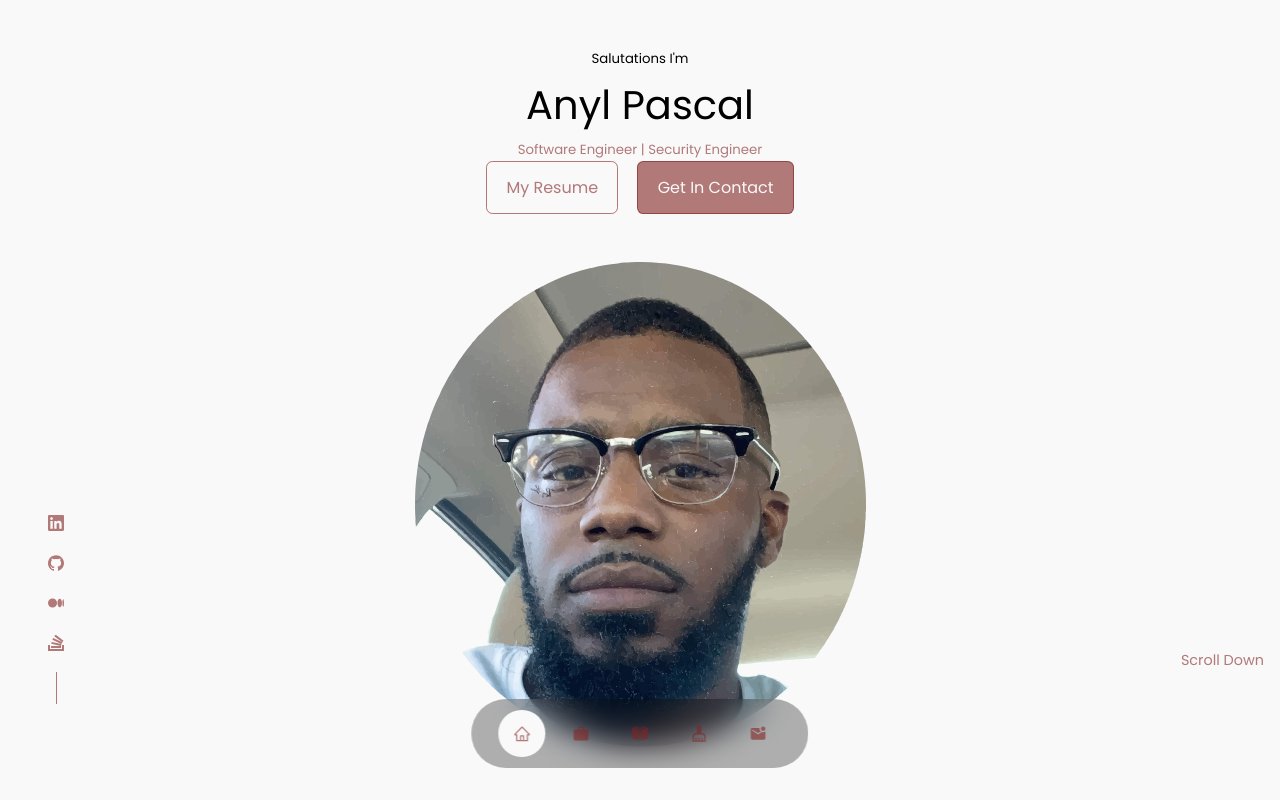
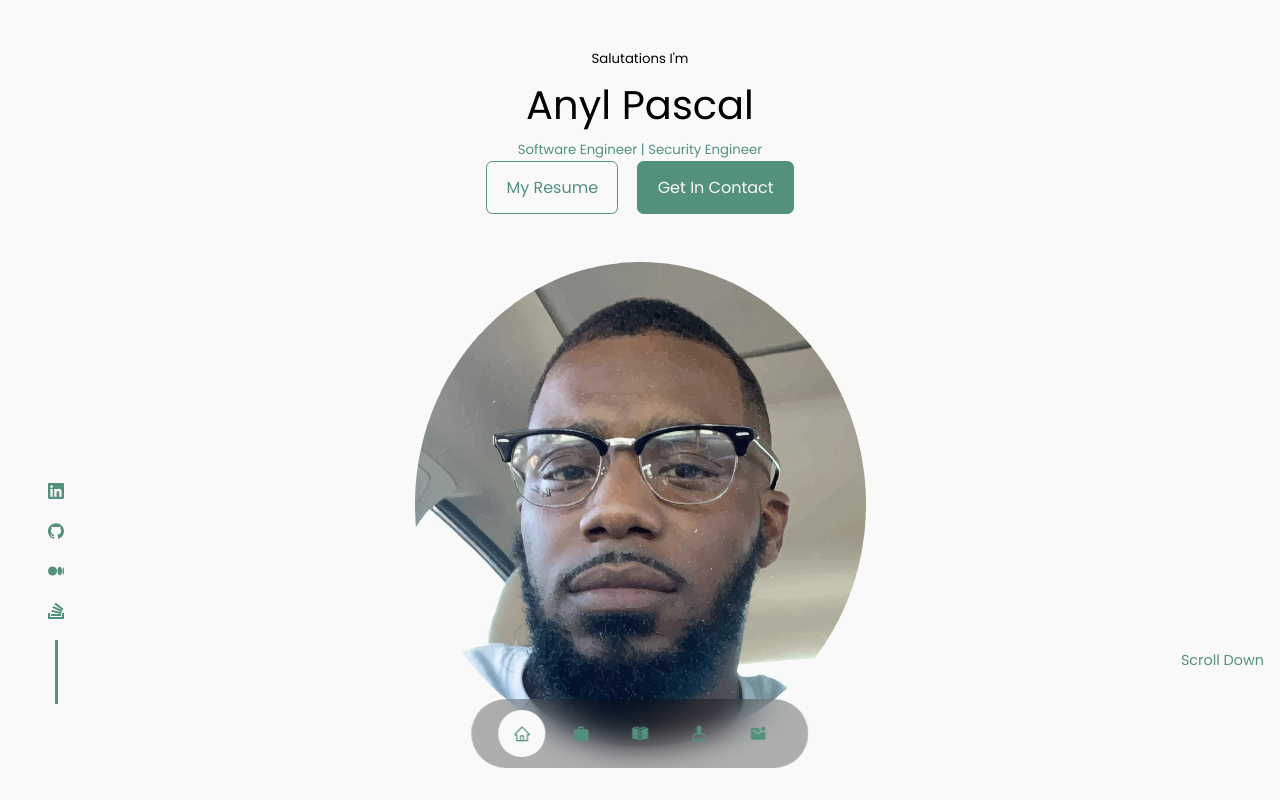
Before and after one commit to AnylPascal/anylpascal-portfolio, a React (Create React App) app: page / in a window 1280 px wide. Shown: the top 800 px of the page. Built offline with nearby package versions, Linux system fonts and the light colour scheme.

Commit message:
resizing icons

```diff
--- a/src/components/header/header.css
+++ b/src/components/header/header.css
@@ -31,8 +31,8 @@ header {
 
 .header__socials::after {
     content: '';
-    width: 1px;
-    height: 2rem;
+    width: 3px;
+    height: 4rem;
     background: var(--color-primary);
 }
 
--- a/src/index.css
+++ b/src/index.css
@@ -12,11 +12,11 @@
 
 :root {
 --color-bg: rgb(249, 249, 249);
---color-bg-variant: rgba(130, 35, 35, 0.6);;
---color-primary: rgba(130, 35, 35, 0.6);
+--color-bg-variant: rgba(83, 145, 126   );;
+--color-primary: rgba(83, 145, 126  );
 --color-primary-variant: rgba(77,181,255,0.4);
---color-black: rgb(9, 8, 8);
---color-light: rgba(130, 35, 35, 0.6);
+--color-black: rgb(83, 145, 126 );
+--color-light: rgba(83, 145, 126);
 
 --transition: all 400ms ease;
 
```
